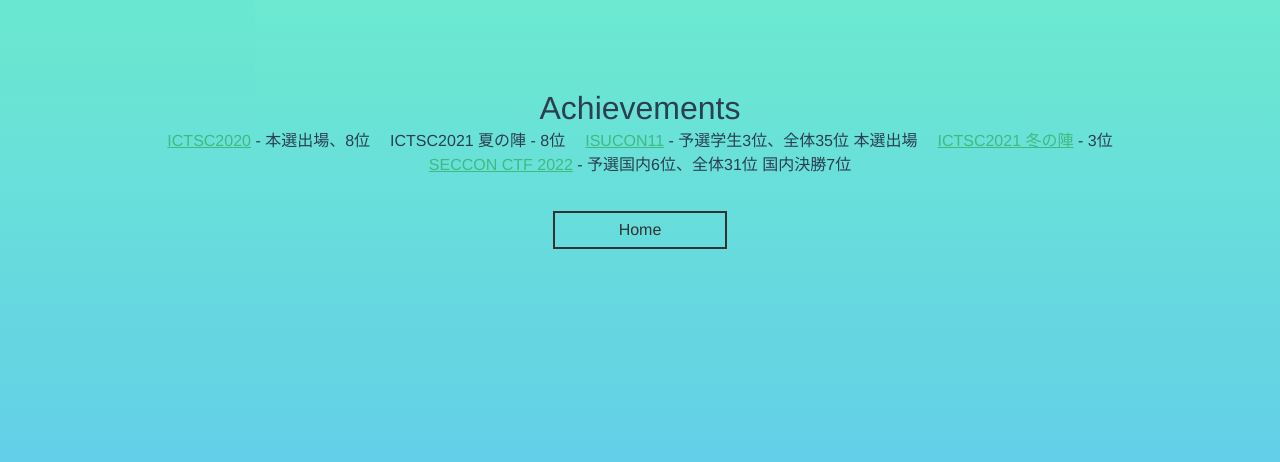
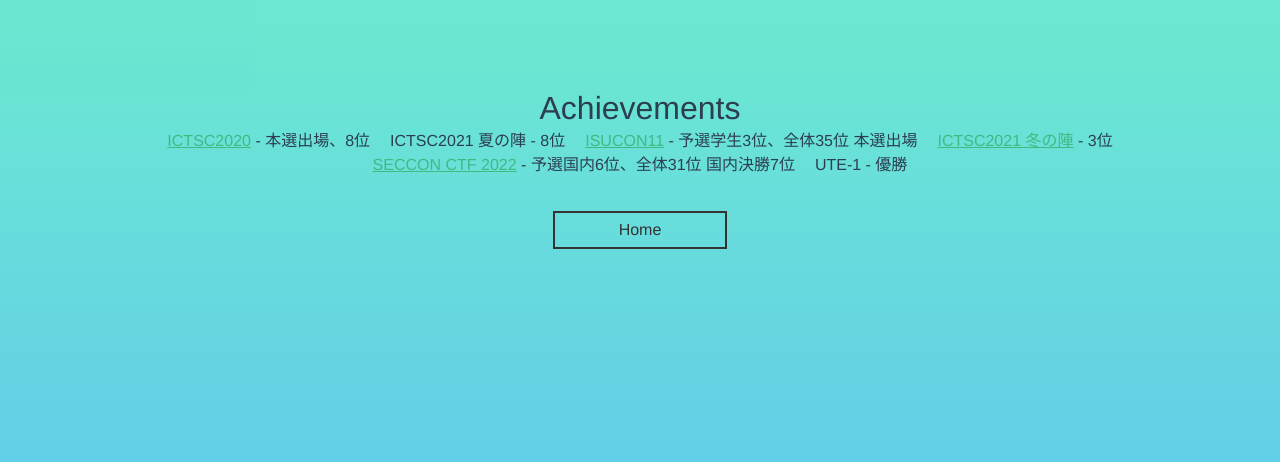
Before and after one commit to cskd8/cskd8.github.io, a Vue app: page /#/achievements in a window 1280 px wide. Shown: the part 160-622 px from the top of the page. Built offline with nearby package versions, Linux system fonts and the light colour scheme.

Commit message:
:sparkles: add UTE-1

```diff
--- a/src/pages/Achievements.vue
+++ b/src/pages/Achievements.vue
@@ -12,6 +12,7 @@
             <li><a href="https://isucon.net/archives/56021237.html">ISUCON11</a> - 予選学生3位、全体35位 本選出場</li>
             <li><a href="https://icttoracon.net/archives/8962">ICTSC2021 冬の陣</a> - 3位</li>
             <li><a href="https://www.seccon.jp/2022/seccon_ctf/result_of_seccon_ctf_2022_quals.html">SECCON CTF 2022</a> - 予選国内6位、全体31位 国内決勝7位</li>
+            <li>UTE-1 - 優勝</li>
           </ul>
           <br>
           <br>
```
